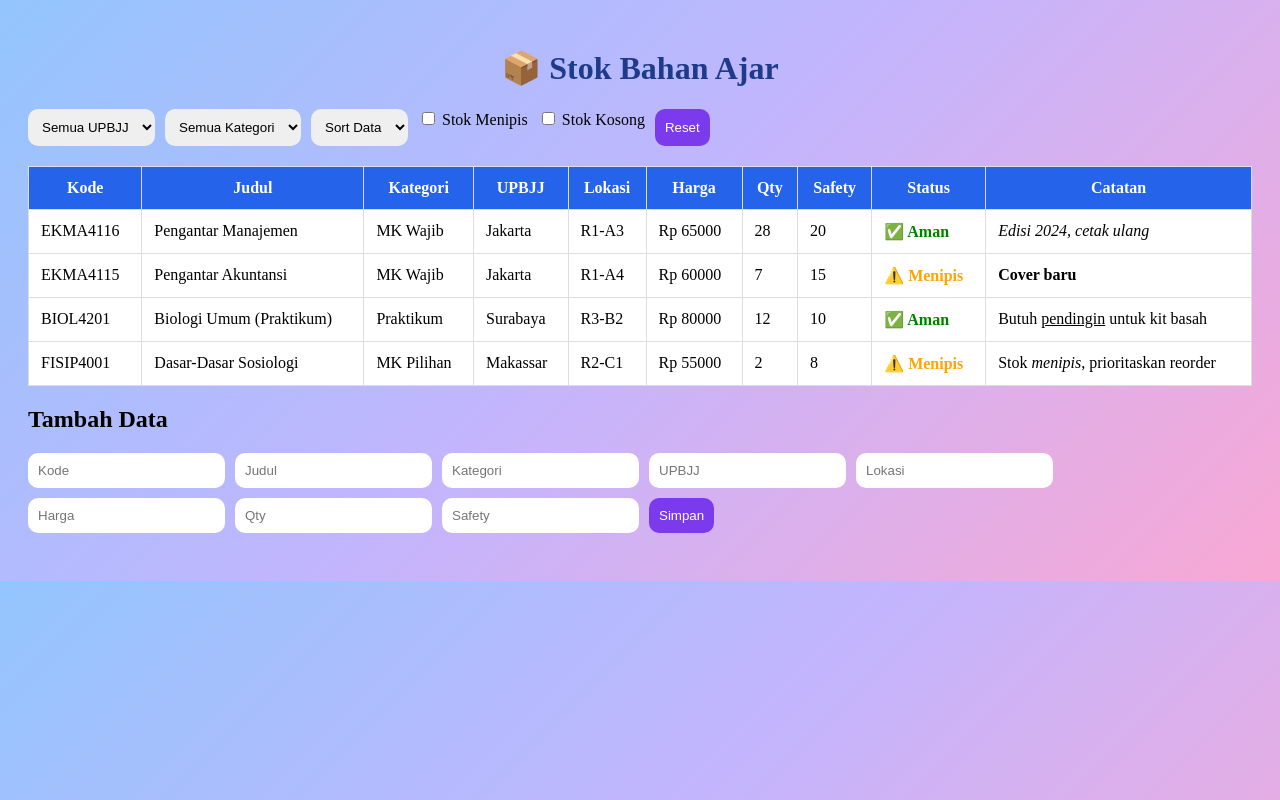
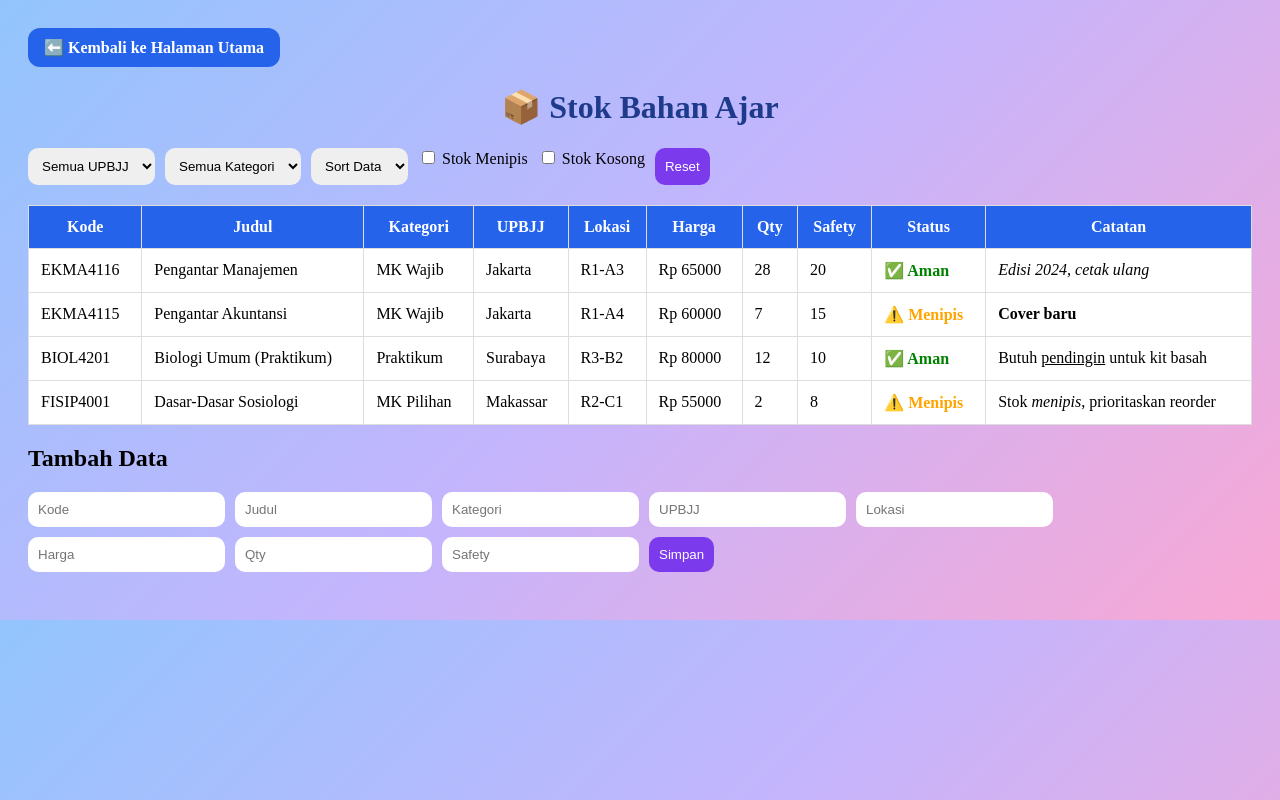
Before and after one commit to ethereal473/tugas2-vue-ut, a plain HTML site: page stok.html in a window 1280 px wide. Drawn offline with nearby package versions, Linux system fonts and the light colour scheme.

Commit message:
Tambah tombol kembali

```diff
--- a/css/style.css
+++ b/css/style.css
@@ -121,3 +121,36 @@ button{
   display:inline-block;
 
 }
+.back-home{
+
+  margin-bottom:20px;
+
+}
+
+.back-home a{
+
+  text-decoration:none;
+
+  background:#2563eb;
+
+  color:white;
+
+  padding:10px 16px;
+
+  border-radius:12px;
+
+  font-weight:bold;
+
+  display:inline-block;
+
+  transition:0.3s;
+
+}
+
+.back-home a:hover{
+
+  background:#1d4ed8;
+
+  transform:scale(1.05);
+
+}
--- a/stok.html
+++ b/stok.html
@@ -16,6 +16,15 @@
 <body>
 
 <div id="app">
+
+  <div class="back-home">
+
+  <a href="index.html">
+    ⬅️ Kembali ke Halaman Utama
+  </a>
+
+
+</div>
 
   <h1>📦 Stok Bahan Ajar</h1>
 
@@ -220,8 +229,6 @@
       Simpan
     </button>
 
-  </div>
-
 </div>
 
 <script src="js/stok-app.js"></script>
```
Also changed, not shown: tracking.html (+8 -1 lines).
